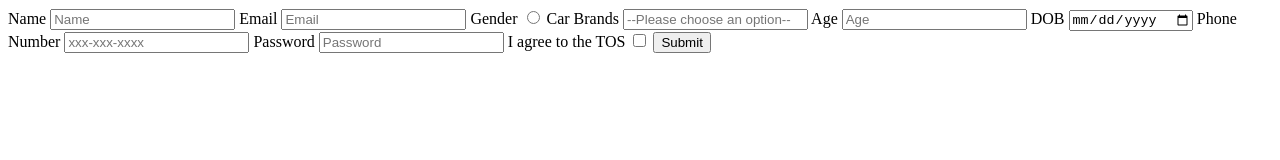
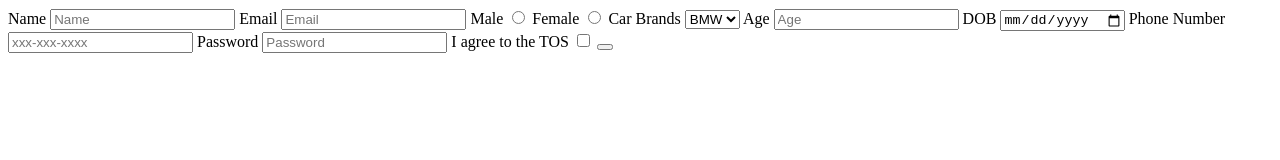
Before and after one commit to acciojob/signup-form-car-ayushchauhan84, a website: page main.html in a window 1280 px wide. Drawn offline with Linux system fonts and the light colour scheme.

Commit message:
created a submission

```diff
--- a/main.html
+++ b/main.html
@@ -12,21 +12,34 @@
 		<input type="Text" id="name" placeholder="Name" Required="Yes" >
 		<label for="email">Email</label>
 		<input type="Email" id="email" placeholder="Email"Required="Yes" >
-		<label for="gender_m, gender_f">Gender</label>
-		<input type="Radio" id="gender_m, gender_f"Required="Yes" >
+
+
+
+		<label for="gender_m">Male</label>
+		<input type="Radio" id="gender_m"Required="Yes" name="gender">
+		<label for="gender_f">Female</label>
+		<input type="Radio" id="gender_f"Required="Yes" name="gender">
+
+
 		<label for="cars">Car Brands</label>
-		<input type="Select" id="cars" placeholder="--Please choose an option--"Required="Yes" >
+		<Select id="cars" placeholder="--Please choose an option--"Required="Yes" >
+			<option>BMW</option>
+			<option>Audi</option>
+			<option>TATA</option>
+		</Select>
+
+
 		<label for="age">Age</label>
 		<input type="Number" id="age" placeholder="Age"Required="Yes" >
 		<label for="dob">DOB</label>
 		<input type="Date" id="dob"Required="Yes" >
 		<label for="tel">Phone Number</label>
-		<input type="Tel" id="tel" placeholder="xxx-xxx-xxxx"Required="No" >
+		<input type="Tel" id="tel" placeholder="xxx-xxx-xxxx">
 		<label for="password">Password</label>
 		<input type="Password" id="password" placeholder="Password"Required="Yes" >
 		<label for="tos">I agree to the TOS</label>
 		<input type="checkbox" id="tos"Required="Yes" >
-		<input type="button" value="Submit">
+		<button type="Submit">
 	</form>
     <script type="text/javascript" src="./script.js">
 </script>
```
